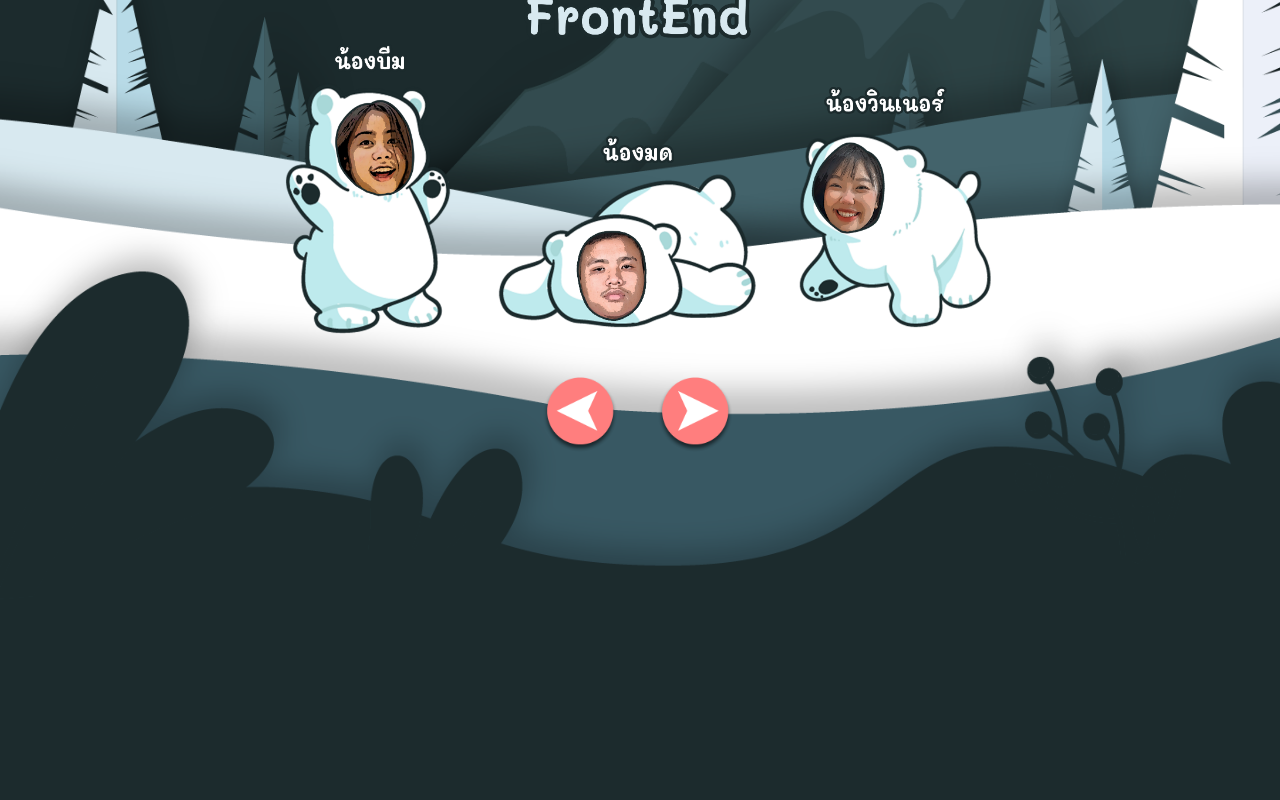
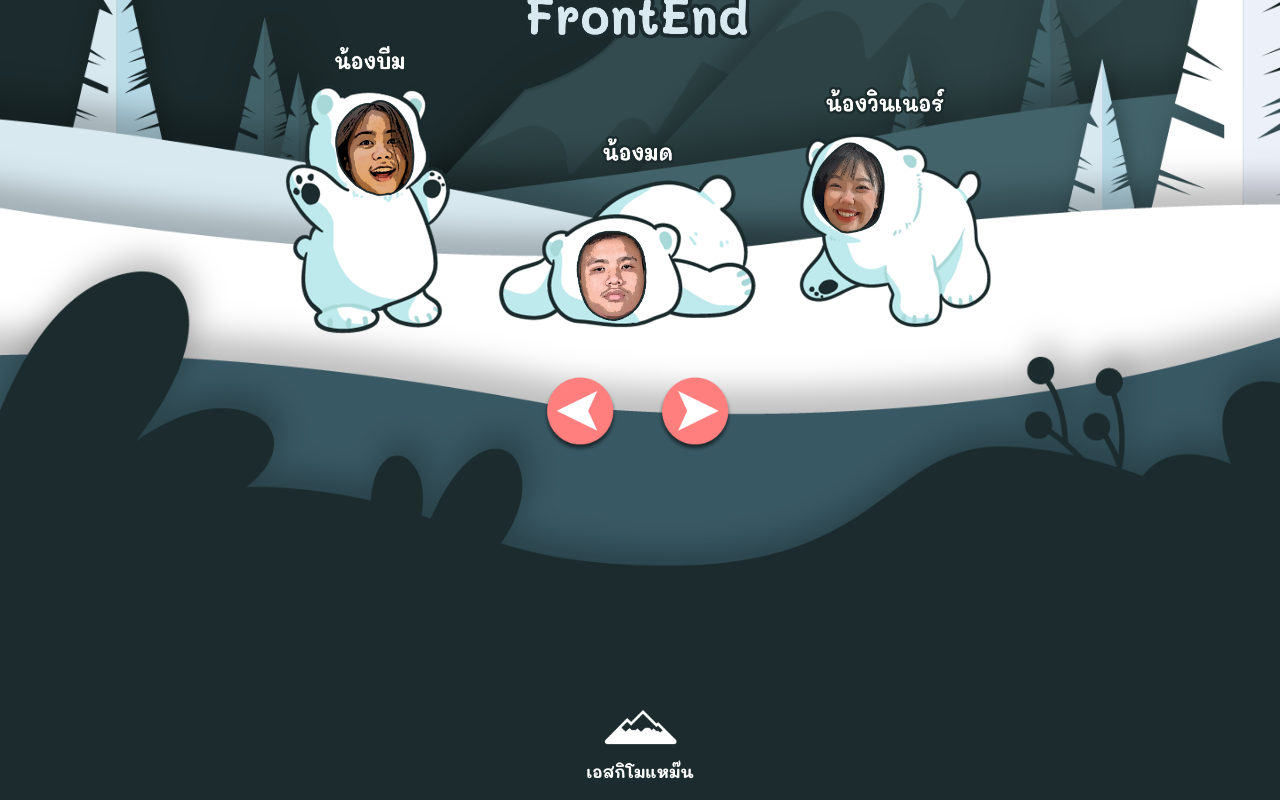
Before and after one commit to Hello-Dolphin/hellodolphin-webproject-6-SapporoSnowFestival, a React (Create React App) app: page / in a window 1280 px wide. Shown: the part 8036-8836 px from the top of the page. Before the commit the page ends 8726 px from the top, so only its background shows below. Built offline with nearby package versions, Linux system fonts and the light colour scheme.

Commit message:
Add Footer

```diff
--- a/src/App.js
+++ b/src/App.js
@@ -11,6 +11,7 @@ import Outfits from './components/Outfits';
 import Sites from './components/Sites';
 import Activities from './components/Activities';
 import Producer from './components/Producer';
+import Footer from './components/Footer';
 import { throttle, debounce } from 'throttle-debounce';
 import { Waypoint } from 'react-waypoint';
 
@@ -88,6 +89,7 @@ function App() {
       <Producer waypoint={<Waypoint onEnter={() => setCurrentSectionDebounced("producer")}/>}
       id="producer" sectionHeight="78vw" marginTop="25vw" paddingTop="14vw"/>
 
+      <Footer sectionHeight="5vw" paddingTop="2vw"/>
       {/* {console.log(currentSection)} */}
     </div>
   );
--- /dev/null
+++ b/src/components/Footer.js
@@ -0,0 +1,27 @@
+import { FlexRowContainer, FlexColumnContainer } from './Containers'
+import logoWhite from '../assets/images/logo/logo-white.png';
+import styled from 'styled-components';
+
+const Image = styled.img`
+  position: relative;
+  top: 1vw;
+  width: 7vw;
+`;
+const Who = styled.p`
+  font-size: 1.25vw;
+  font-weight: bold;
+  color: white;
+`;
+
+function Footer(props) {
+  return (
+    <FlexRowContainer {...props}>
+      <FlexColumnContainer>
+        <Image src={logoWhite}/>
+        <Who>เอสกิโมแหม๊น</Who>
+      </FlexColumnContainer>
+    </FlexRowContainer>
+  )
+}
+
+export default Footer;
```
